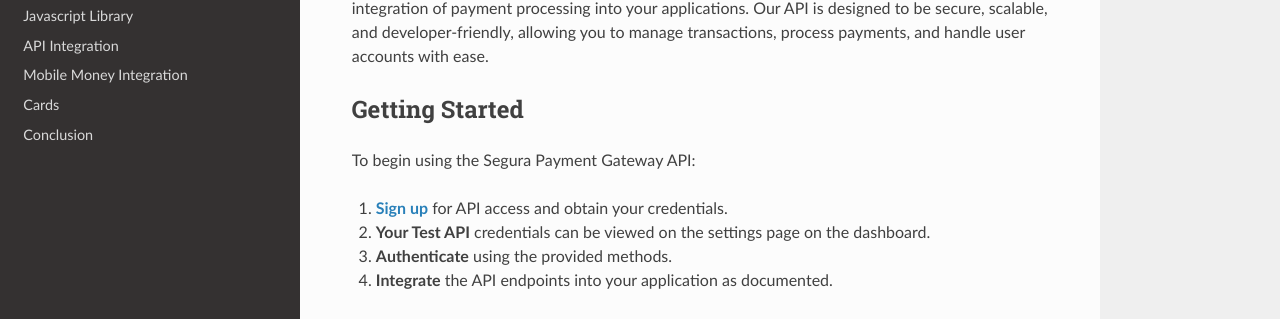
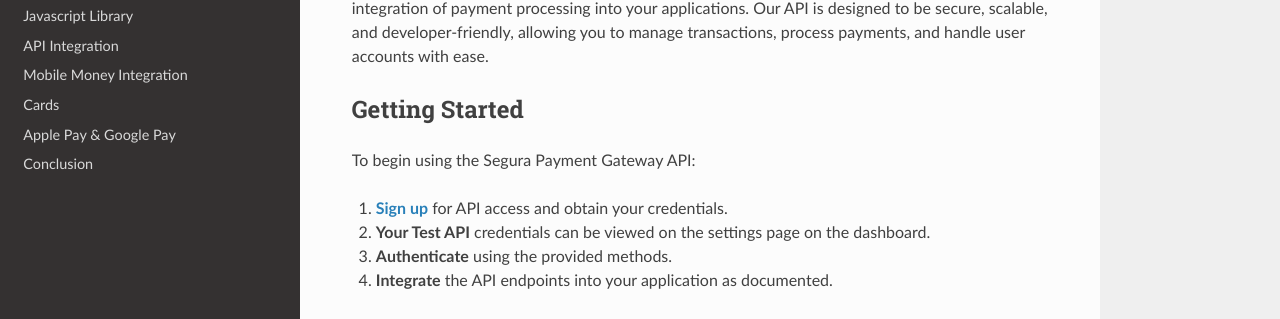
Before and after one commit to Noah-droid/segura, an MkDocs documentation site: the page built from docs/index.md, in a window 1280 px wide. Shown: the part 224-543 px from the top of the page. Built offline with MkDocs 1.6.1, drawn with Linux system fonts in a browser that asks for light colours; nearby versions of some CDN libraries.

Commit message:
feat: added apple pay implementation

```diff
--- a/mkdocs.yml
+++ b/mkdocs.yml
@@ -7,6 +7,7 @@ nav:
   - API Integration: process.md
   - Mobile Money Integration: mobile.md
   - Cards: cards.md
+  - Apple Pay & Google Pay: apple-google.md
   # - Segura Virtual Accounts: sva.md
   - Conclusion: conclusion.md
 
```
